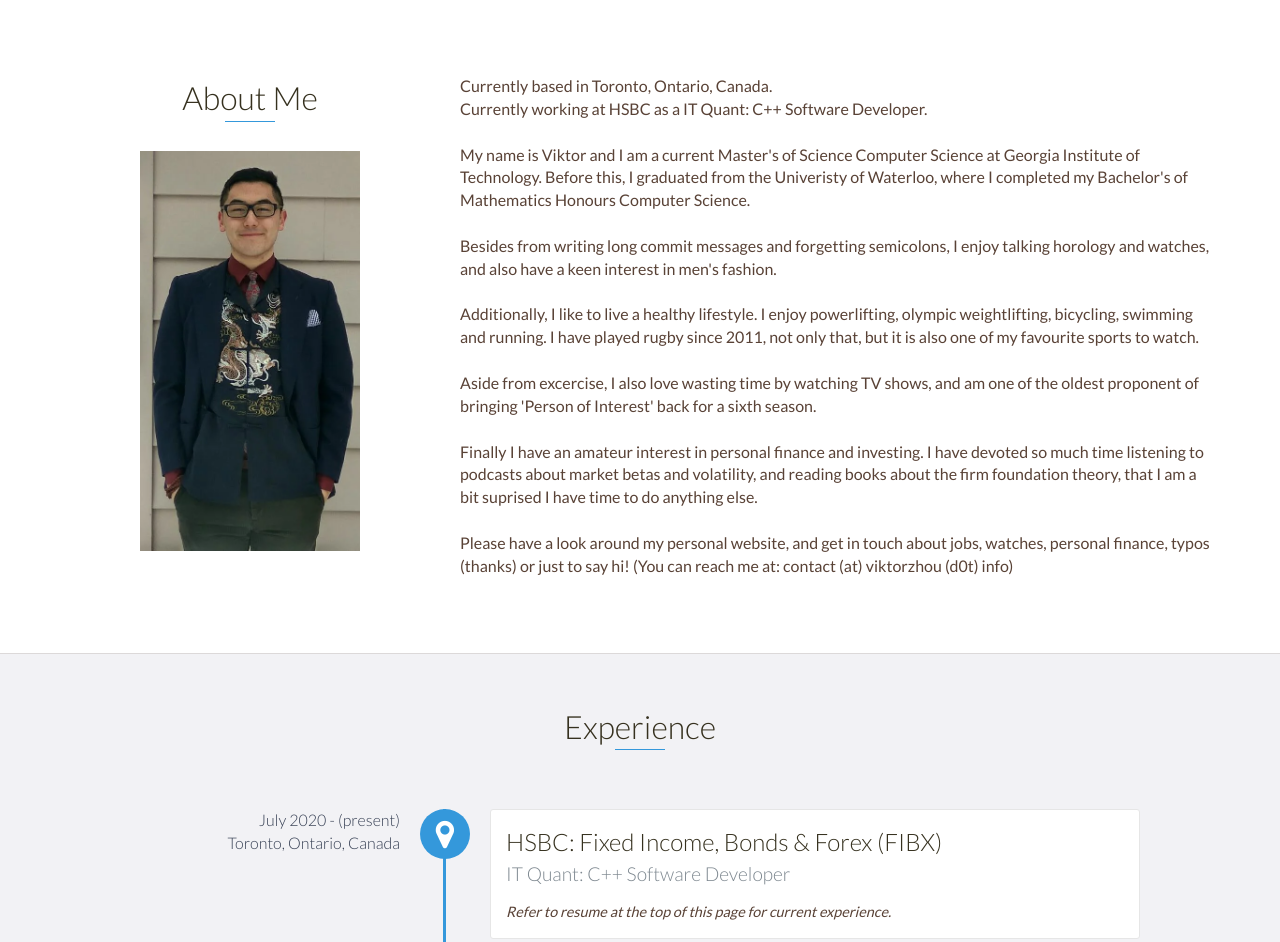
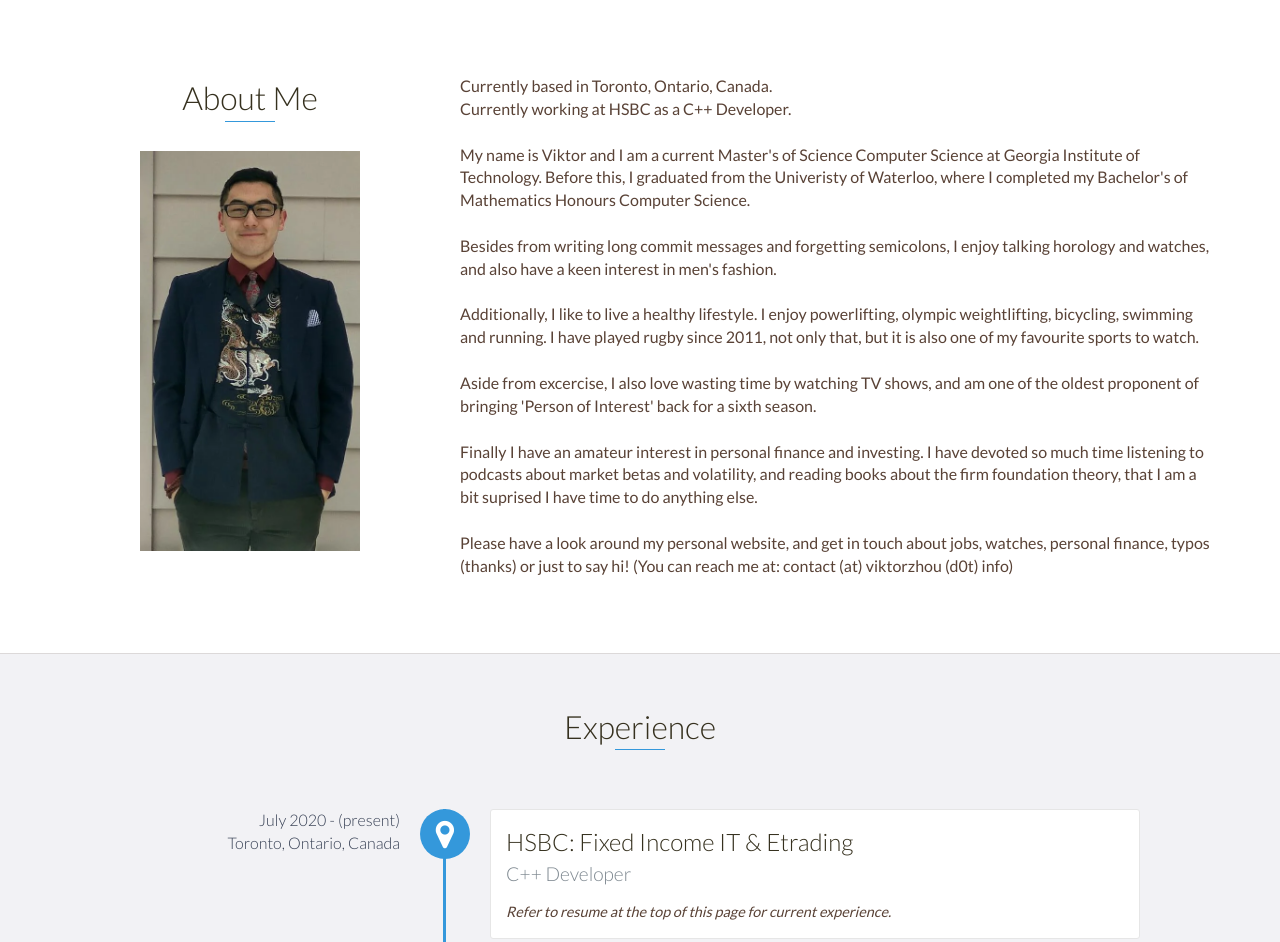
Before and after one commit to yyuuhhjjnnmm/yyuuhhjjnnmm.github.io, a website: page index.html in a window 1280 px wide. Shown: the part 800-1742 px from the top of the page. Drawn offline with nearby package versions, Linux system fonts and the light colour scheme.

Commit message:
Fixed resume and removed an essay

```diff
--- a/index.html
+++ b/index.html
@@ -73,7 +73,7 @@
                 <div class="col-md-8">
                     <p>
                         Currently based in Toronto, Ontario, Canada.<br>
-                        Currently working at HSBC as a IT Quant: C++ Software Developer.<br>
+                        Currently working at HSBC as a C++ Developer.<br>
                         <br>
                         My name is Viktor and I am a current Master's of Science Computer Science at Georgia Institute of Technology. Before this, I graduated from the Univeristy of Waterloo, where
                         I completed my Bachelor's of Mathematics Honours Computer Science.
@@ -119,8 +119,8 @@
         <h2 class="heading">Experience</h2>
         <div id="experience-timeline">
             <div data-date="July 2020 - (present) <br> Toronto, Ontario, Canada">
-                <h3>HSBC: Fixed Income, Bonds & Forex (FIBX)</h3>
-                <h4>IT Quant: C++ Software Developer</h4>
+                <h3>HSBC: Fixed Income IT & Etrading</h3>
+                <h4>C++ Developer</h4>
                 <p>
                 <i>Refer to resume at the top of this page for current experience.</i>
                 </p>
@@ -211,8 +211,6 @@
             <p>
             Matriculation during fall 2020 with a specialization in Computer Systems.
             <br>
-            <a href= "Essays/AnkinScholarship2020.html" target="_blank">The Ankin Law Office Acadmic Scholarship 2020 - ESSAY </a>
-	    <br>
             <a href= "Essays/SociallyInfusedScholarship2020.html" target="_blank">The Melissa Weekes Business & Marketing Excellence Scholarship 2020 - ESSAY </a>
 	    <!--
 
```
Also changed, not shown: Essays/AnkinScholarship2020.html (deleted, +0 -1 lines).
